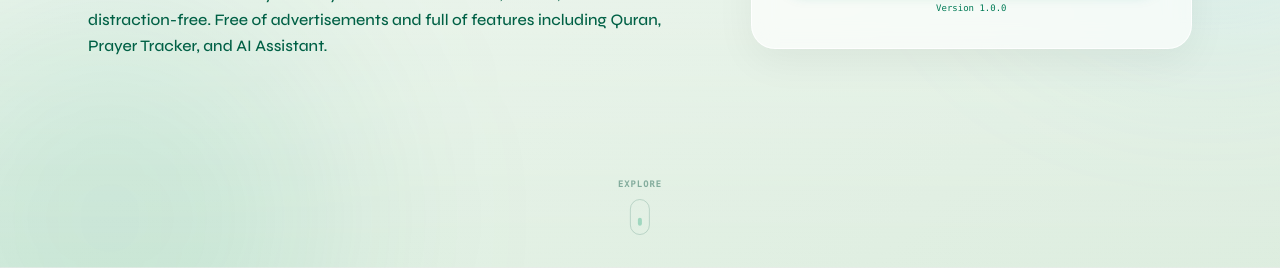
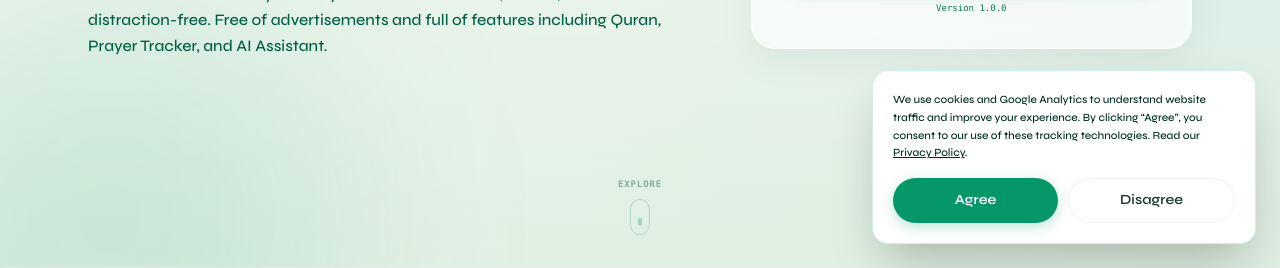
Before and after one commit to Muslim-Atlas/website, a Next.js app: page / in a window 1280 px wide. Shown: the part 532-800 px from the top of the page. Built offline with nearby package versions, Linux system fonts and the light colour scheme; no server answers; a web font is replaced by a local one.

Commit message:
feat: add CookieBanner to check localStorage and load Google Analytics only on consent

```diff
--- a/app/layout.tsx
+++ b/app/layout.tsx
@@ -3,7 +3,7 @@ import { Syne, Unbounded } from 'next/font/google';
 import './globals.css';
 import { GlobalDecorations } from '@/components/GlobalDecorations';
 import { GlobalToasters } from '@/components/GlobalToasters';
-import Script from 'next/script';
+import { CookieBanner } from '@/components/CookieBanner';
 
 const syne = Syne({
   subsets: ['latin'],
@@ -24,7 +24,7 @@ export const metadata: Metadata = {
     'Muslim Atlas is the all-in-one app for Muslims. Find nearby mosques, discover halal restaurants, and get accurate prayer times powered by AI - all in one place. Download the Android Alpha today.',
   keywords: ['mosque finder', 'halal food', 'prayer times', 'muslim app', 'quran', 'qibla', 'islamic app'],
   openGraph: {
-    title: 'Muslim Atlas - Mosques, Halal Food & Prayer Times',
+    title: 'Muslim Atlas - Find Mosques, Halal Food & Prayer Times',
     description:
       'The Muslim community app. Find mosques, halal food, accurate prayer times and more. Free, no ads. Android Alpha available now.',
     url: 'https://muslimatlas.app',
@@ -34,7 +34,7 @@ export const metadata: Metadata = {
   },
   twitter: {
     card: 'summary_large_image',
-    title: 'Muslim Atlas - Mosques, Halal Food & Prayer Times',
+    title: 'Muslim Atlas - Find Mosques, Halal Food & Prayer Times',
     description: 'The all-in-one app for Muslims. Free, no ads. Android Alpha available now.',
   },
 };
@@ -43,23 +43,10 @@ export default function RootLayout({ children }: { children: React.ReactNode })
   return (
     <html lang="en" className={`${syne.variable} ${unbounded.variable}`} suppressHydrationWarning>
       <body className="font-sans antialiased" suppressHydrationWarning>
-        {/* Google Analytics */}
-        <Script
-          src="https://www.googletagmanager.com/gtag/js?id=G-9E6BJ9R0HX"
-          strategy="afterInteractive"
-        />
-        <Script id="google-analytics" strategy="afterInteractive">
-          {`
-            window.dataLayer = window.dataLayer || [];
-            function gtag(){dataLayer.push(arguments);}
-            gtag('js', new Date());
-            gtag('config', 'G-9E6BJ9R0HX');
-          `}
-        </Script>
-
         <GlobalDecorations />
         <main id="main-content">{children}</main>
         <GlobalToasters />
+        <CookieBanner />
       </body>
     </html>
   );
--- /dev/null
+++ b/components/CookieBanner.tsx
@@ -0,0 +1,76 @@
+'use client';
+
+import Script from 'next/script';
+import { useState, useEffect } from 'react';
+import Link from 'next/link';
+
+export const CookieBanner = () => {
+  const [consent, setConsent] = useState<'granted' | 'denied' | null>(null);
+  const [mounted, setMounted] = useState(false);
+
+  useEffect(() => {
+    setMounted(true);
+    const stored = localStorage.getItem('cookie-consent');
+    if (stored === 'granted' || stored === 'denied') {
+      setConsent(stored);
+    }
+  }, []);
+
+  const handleConsent = (choice: 'granted' | 'denied') => {
+    localStorage.setItem('cookie-consent', choice);
+    setConsent(choice);
+  };
+
+  // Prevent server-client hydration mismatch
+  if (!mounted) return null;
+
+  const showBanner = consent === null;
+
+  return (
+    <>
+      {/* Conditionally load Google Analytics script only if consent is granted */}
+      {consent === 'granted' && (
+        <>
+          <Script
+            src="https://www.googletagmanager.com/gtag/js?id=G-9E6BJ9R0HX"
+            strategy="afterInteractive"
+          />
+          <Script id="google-analytics" strategy="afterInteractive">
+            {`
+              window.dataLayer = window.dataLayer || [];
+              function gtag(){dataLayer.push(arguments);}
+              gtag('js', new Date());
+              gtag('config', 'G-9E6BJ9R0HX');
+            `}
+          </Script>
+        </>
+      )}
+
+      {/* Consent Banner overlay */}
+      {showBanner && (
+        <div
+          id="cookie-consent-banner"
+          className="fixed bottom-6 left-6 right-6 md:left-auto md:right-6 md:max-w-sm z-[90] bg-white/95 backdrop-blur-md border border-emerald-500/20 shadow-2xl p-5 rounded-2xl flex flex-col gap-4 text-left"
+        >
+          <p className="text-[11px] text-emerald-950 leading-relaxed font-sans font-medium">
+            We use cookies and Google Analytics to understand website traffic and improve your experience. By clicking &ldquo;Agree&rdquo;, you consent to our use of these tracking technologies. Read our <Link href="/privacy" className="underline hover:text-emerald-700">Privacy Policy</Link>.
+          </p>
+          <div className="flex gap-2.5 w-full">
+            <button
+              onClick={() => handleConsent('granted')}
+              className="btn-pill-primary text-xs py-2 px-5 flex-1 cursor-pointer"
+            >
+              Agree
+            </button>
+            <button
+              onClick={() => handleConsent('denied')}
+              className="btn-pill-secondary text-xs py-2 px-5 flex-1 cursor-pointer"
+            >
+              Disagree
+            </button>
+          </div>
+        </div>
+      )}
+    </>
+  );
+};
```
